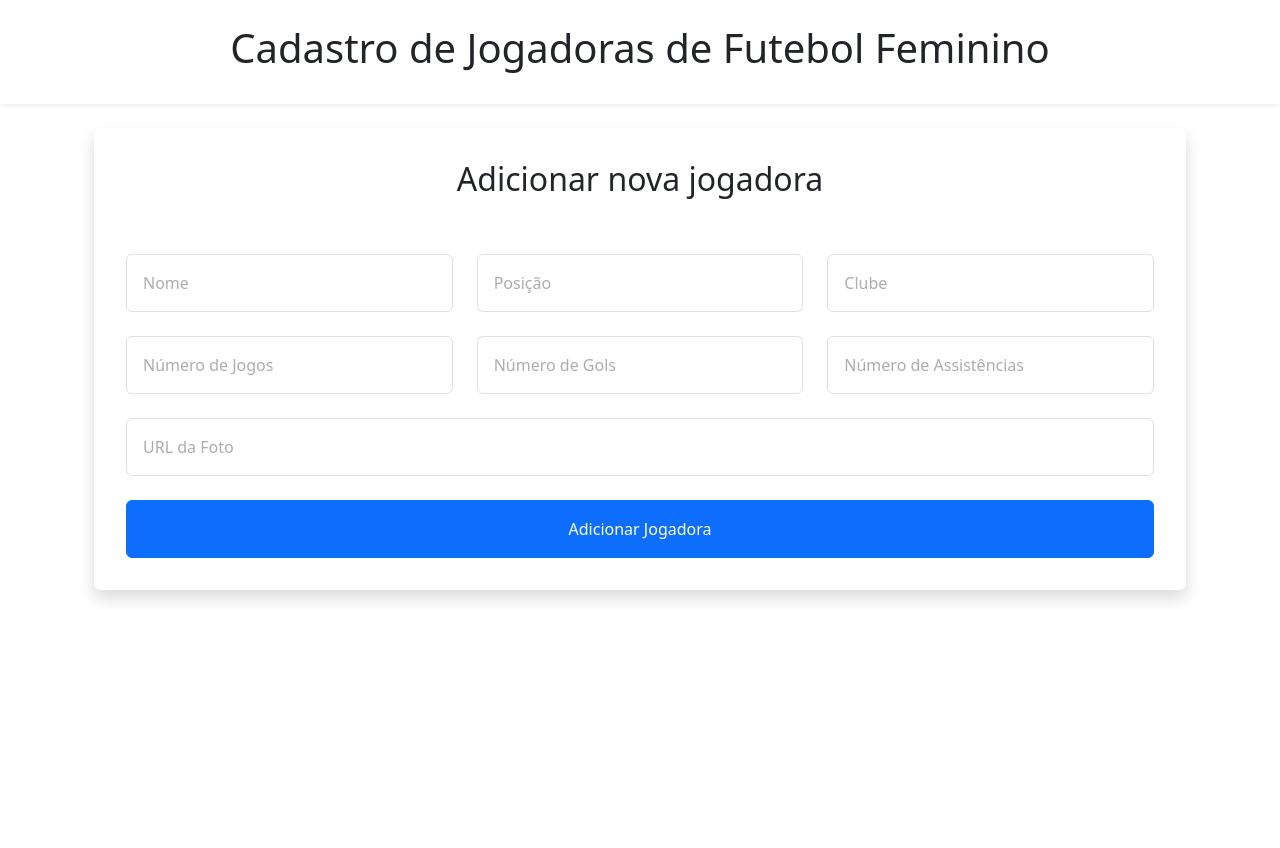
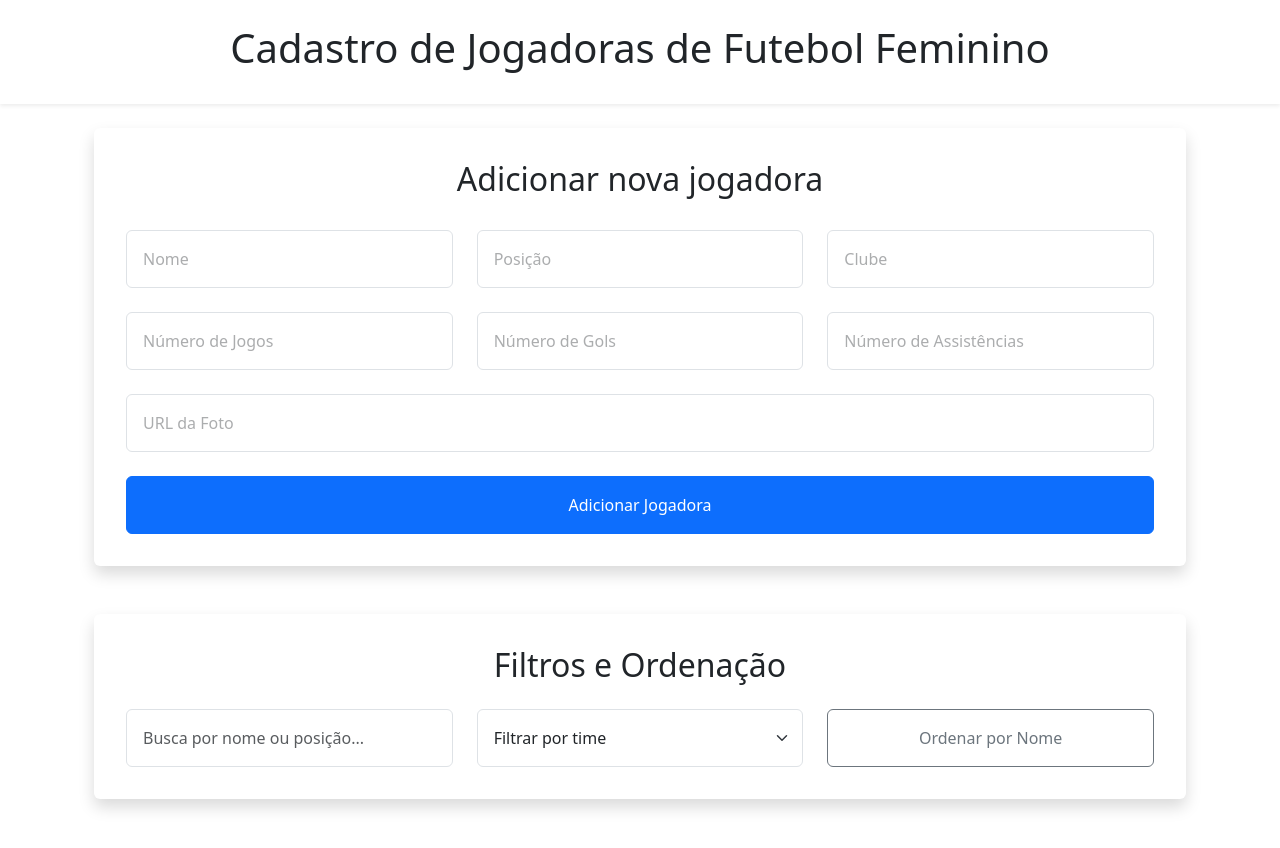
Before and after one commit to UlissesE/FutGirls, a website built with Vite: page index.html in a window 1280 px wide. Before the commit the page ends 800 px from the top, so only its background shows below. Built offline with nearby package versions, Linux system fonts and the light colour scheme.

Commit message:
feat: filters and order

```diff
--- a/index.html
+++ b/index.html
@@ -14,6 +14,7 @@
   <header class="text-center py-4 px-4 shadow-sm">
     <h1>Cadastro de Jogadoras de Futebol Feminino</h1>
   </header>
+
   <main class="container px-4 py-4">
     <section class="mb-4">
       <div class="card border-0 shadow p-3 mb-5 bg-body rounded">
@@ -21,7 +22,7 @@
           <h2 id="form-title">Adicionar nova jogadora</h2>
           <form id="form">
             <fieldset class="">
-              <div class="row mt-5">
+              <div class="row mt-4">
 
                 <div class="col-md-4">
                   <label for="nome" class="form-label visually-hidden"></label>
@@ -74,6 +75,36 @@
         </div>
       </div>
     </section>
+    <section class="mb-4">
+      <div class="card border-0 shadow p-3 mb-5 bg-body rounded">
+        <div class="card-body text-center">
+          <h2>Filtros e Ordenação</h2>
+
+          <div class="row mt-4">
+            <div class="col-md-4">
+              <label for="busca" class="form-label visually-hidden"></label>
+              <input type="text" name="busca" id="busca" class="form-control p-3"
+                placeholder="Busca por nome ou posição...">
+            </div>
+
+            <div class="col-md-4">
+              <label for="filtro-time" class="visually-hidden">Filtrar por Time</label>
+              <select id="filtro-time" class="form-select p-3">
+                <option disabled selected>Filtrar por time</option>
+                <option>Barcelona</option>
+                <option>Chelsea</option>
+                <option>Orlando Pride</option>
+              </select>
+            </div>
+
+            <div class="col-md-4">
+              <button class="btn btn-outline-secondary form-control p-3" id="btn-ordenar-nome">Ordenar por Nome</button>
+            </div>
+          </div>
+        </div>
+      </div>
+    </section>
+
   </main>
 </body>
 
```
